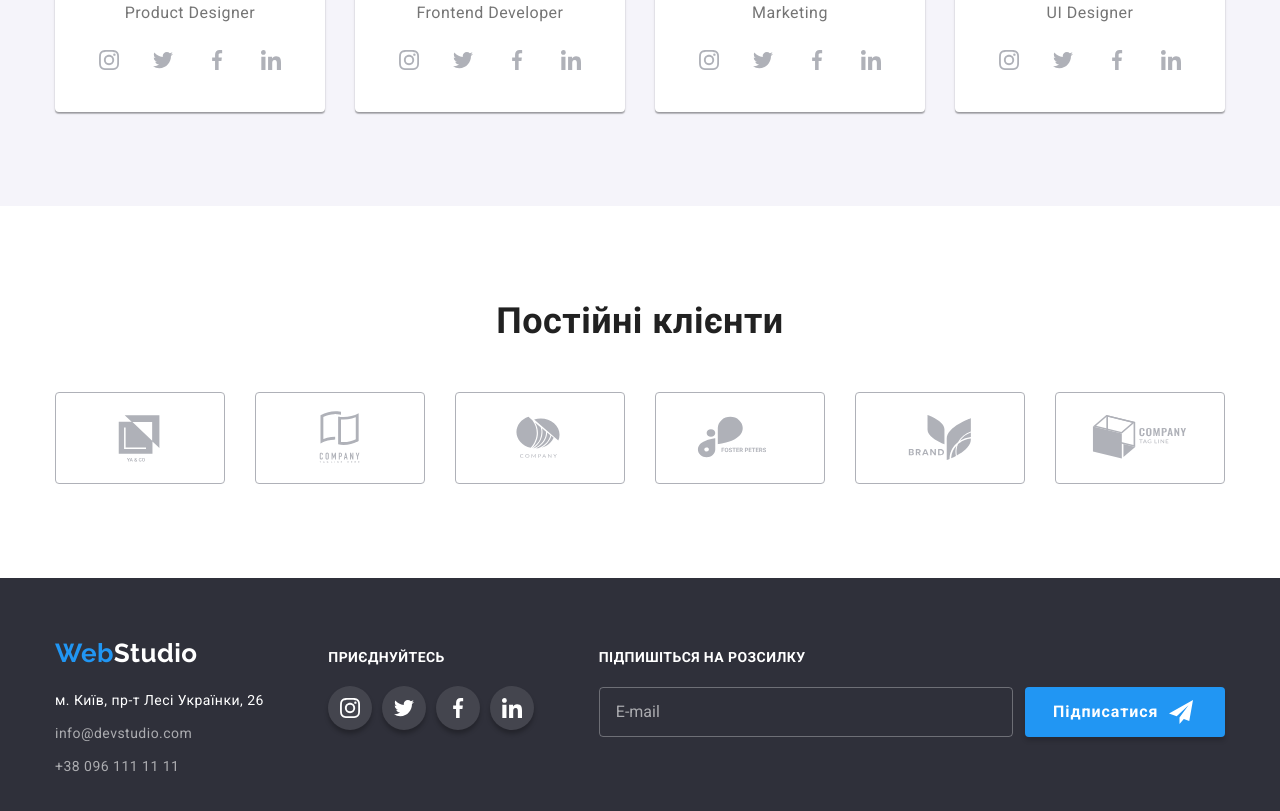
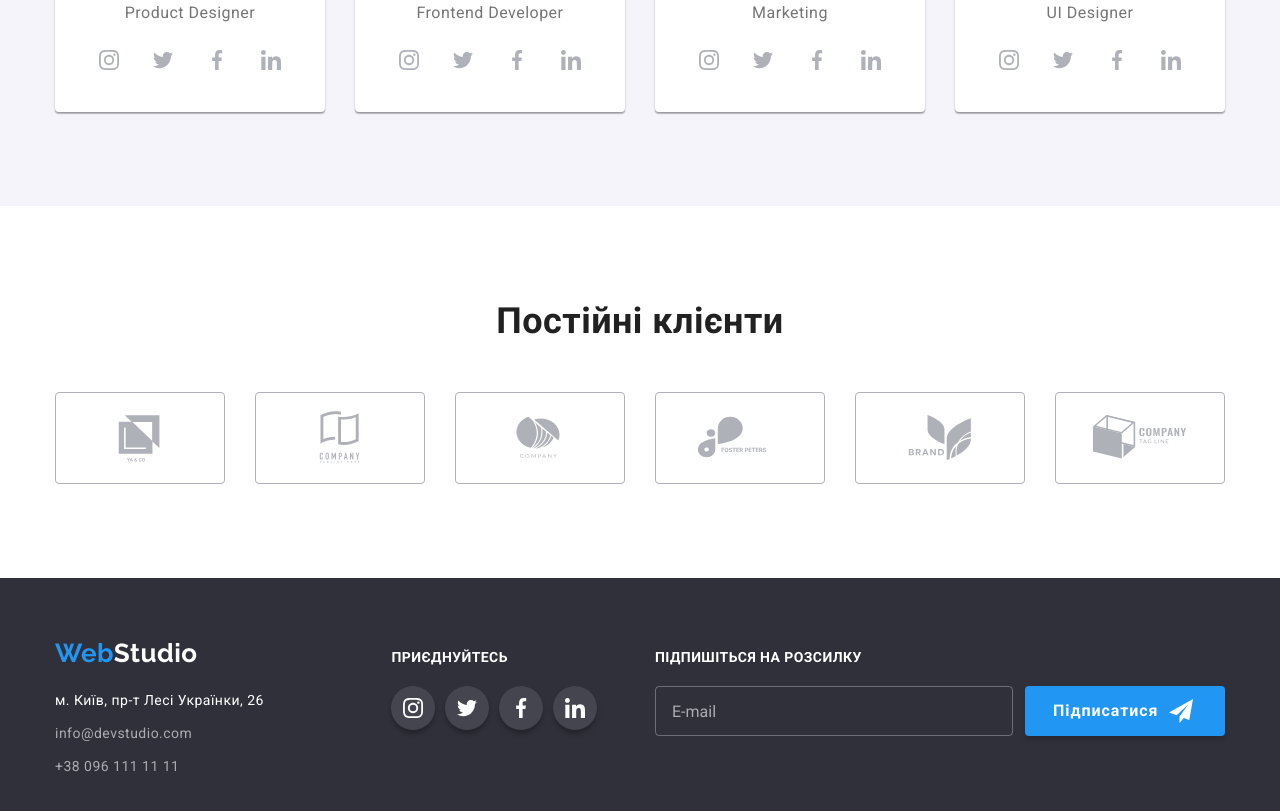
Before and after one commit to ryalua/goit-markup-hw-06, a plain HTML site: page index.html in a window 1280 px wide. Shown: the part 2099-2910 px from the top of the page. Drawn offline with nearby package versions, Linux system fonts and the light colour scheme.

Commit message:
Устраняет замечания 1-4

```diff
--- a/css/style.css
+++ b/css/style.css
@@ -826,11 +826,6 @@ img {
 }
 
 
-
-
-
-
-
 .buttom-send {
     display: flex;
     justify-content: center;
@@ -926,7 +921,7 @@ img {
 }
 /* ------ Soc net --------*/
 .soc-footer {
-    /* margin-left: 70px; */
+    margin-left: 70px;
 }
 .footer-title {
     margin-bottom: 20px;
@@ -985,17 +980,13 @@ img {
     display: flex;
     align-items:flex-end;
 
-    /* margin-left: auto; */
+    margin-left: auto;
 }
 .form-fild {
-    /* position: relative; */
+    position: relative;
 
 }
 .form-label {
-    /* position: absolute; */
-    /* left: 0; */
-    /* top: 0; */
-
     font-weight: 700;
     font-size: 14px;
     line-height: 1.14;
@@ -1005,12 +996,8 @@ img {
     color: var(--button-text-color );
 }
 .form-input {
-    /* position: absolute; */
-    /* left: auto; */
-    /* bottom: 0; */
-
-    /* width: 358px; */
-    width: 100%;
+    width: 358px;
+    /* width: 100%; */
     height: 50px;
 
     margin-top: 20px;
@@ -1026,10 +1013,6 @@ img {
     color: rgba(255, 255, 255, 0.6);
 }
 .form-btn {
-    /* position: absolute; */
-    /* bottom: 0; */
-    /* right: auto; */
-
     display: flex;
     align-items: center;
 
--- a/index.html
+++ b/index.html
@@ -461,18 +461,18 @@
         </ul>
       </div>
       <!-- Форма на розсилку -->
+
+      <div class="form-fild">
+        <p class="form-label">Підпишіться на розсилку</p>
         <form class="form-footer">
-        <div class="form-fild">
-          <label class="form-label" for="user_email">Підпишіться на розсилку</label>
-          <input class="form-input" type="email" name="email" id="user_email" placeholder="E-mail">
-
-        </div>
+          <input class="form-input" type="email" name="email" aria-label="Email" placeholder="E-mail">
           <button class="form-btn" type="submit">Підписатися
             <svg class="form-icon" width="24" height="24">
               <use href="./images/icons.svg#icon-send"></use>
             </svg>
           </button>
         </form>
+      </div>
 
     </div>
   </footer>
```
Also changed, not shown: portfolio.html (+4 -4 lines). Lines whose indentation alone changed are shown as unchanged.
